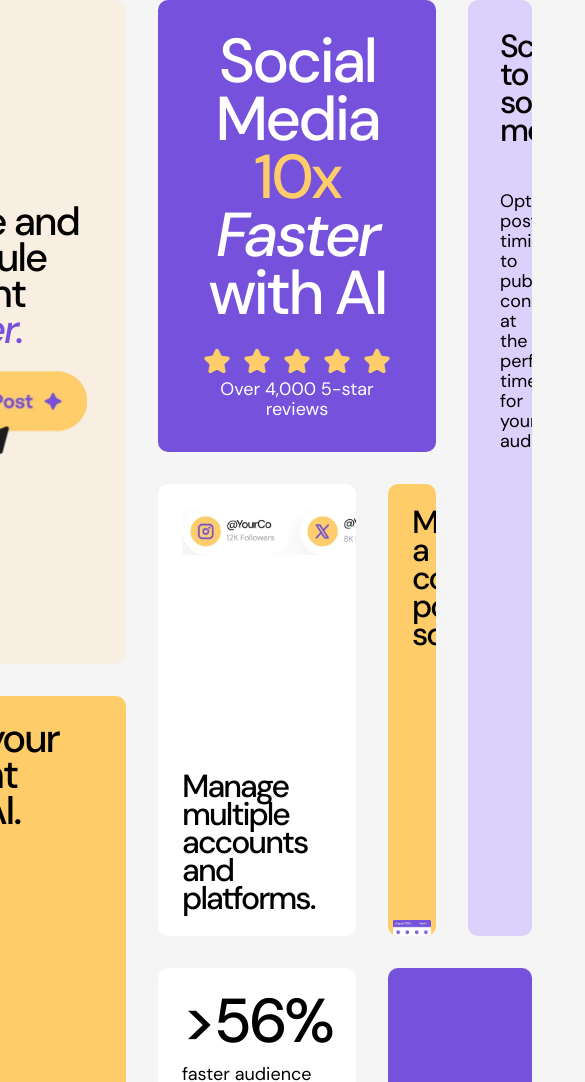
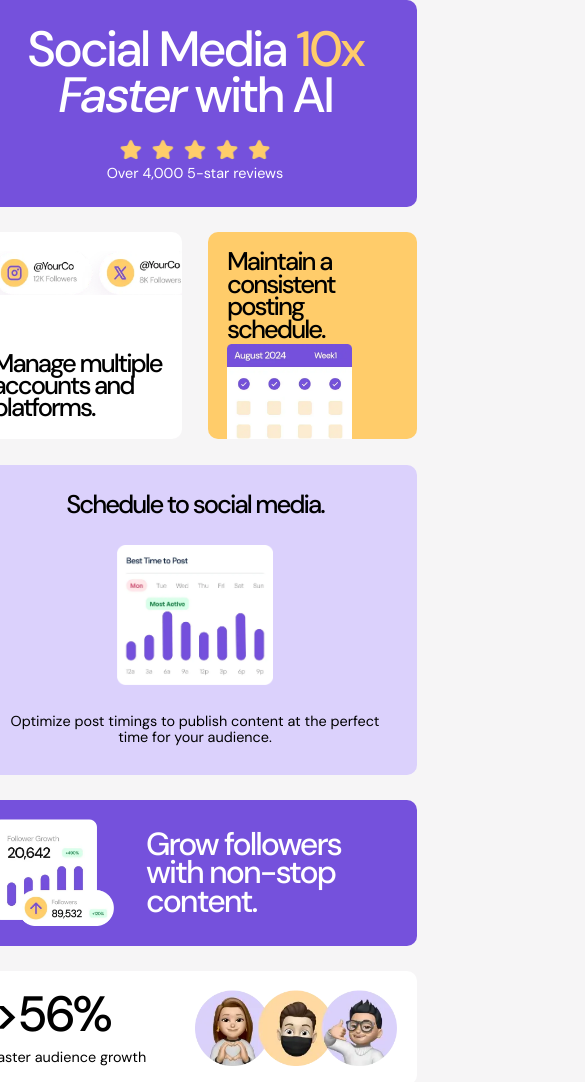
Before and after one commit to matejadb/bento-grid, a plain HTML site: page index.html in a window 390 px wide. Shown: the top 1082 px of the page, 585 px wide, since content can reach past the window. Drawn offline with Linux system fonts and the light colour scheme.

Commit message:
Tablet view

```diff
--- a/index.html
+++ b/index.html
@@ -17,6 +17,7 @@
 		/>
 		<link rel="stylesheet" href="./styles/general.css" />
 		<link rel="stylesheet" href="./styles/styles.css" />
+		<link rel="stylesheet" href="./styles/queries.css" />
 		<title>Frontend Mentor | Bento grid</title>
 	</head>
 	<body>
--- /dev/null
+++ b/styles/queries.css
@@ -0,0 +1,99 @@
+/************************/
+/* 	   BELOW 1104px     */
+/************************/
+
+@media (max-width: 69em) {
+	html {
+		font-size: 56.25%;
+	}
+}
+
+/********************************************/
+/* 	              BELOW 1008px               */
+/********************************************/
+
+@media (max-width: 63em) {
+	html {
+		font-size: 50%;
+	}
+}
+
+/********************************************/
+/* 			         BELOW 848px             	 	*/
+/********************************************/
+
+@media (max-width: 53em) {
+	.section-grid {
+		grid-template-columns: 1fr;
+	}
+
+	.grid--1-col {
+		grid-row: 2 / 3;
+		grid-template-columns: 1fr 1fr;
+	}
+
+	.grid--3-col-row {
+		grid-template-columns: 1fr 1fr;
+		/* grid-template-rows: 25fr 20fr 45fr 10fr; */
+		grid-template-rows: 1fr 1fr 1.5fr 0.5fr;
+	}
+
+	.content-create {
+		align-items: flex-start;
+	}
+
+	.content-write {
+		gap: 2.4rem;
+	}
+
+	.content-maintain {
+		grid-row: 2 / 3;
+		overflow: visible;
+	}
+
+	.content-maintain img {
+		width: 60%;
+		align-self: flex-start;
+		transform: translateY(0);
+	}
+
+	.content-manage {
+		grid-row: 2 / 3;
+		text-align: left;
+	}
+
+	.content-manage img {
+		width: 120%;
+	}
+
+	.content-schedule {
+		grid-row: 3 / 4;
+		grid-column: 1 / -1;
+		align-items: center;
+		justify-content: space-around;
+		text-align: center;
+	}
+
+	.content-schedule img {
+		width: 40%;
+	}
+
+	.content-audience {
+		grid-row: 5 / 6;
+		grid-column: 1 / -1;
+		flex-direction: row;
+		align-items: center;
+	}
+
+	.content-grow-followers {
+		gap: 4rem;
+	}
+
+	.content-grow-followers img {
+		width: 30%;
+	}
+
+	.content-audience img {
+		width: 50%;
+	}
+}
```
